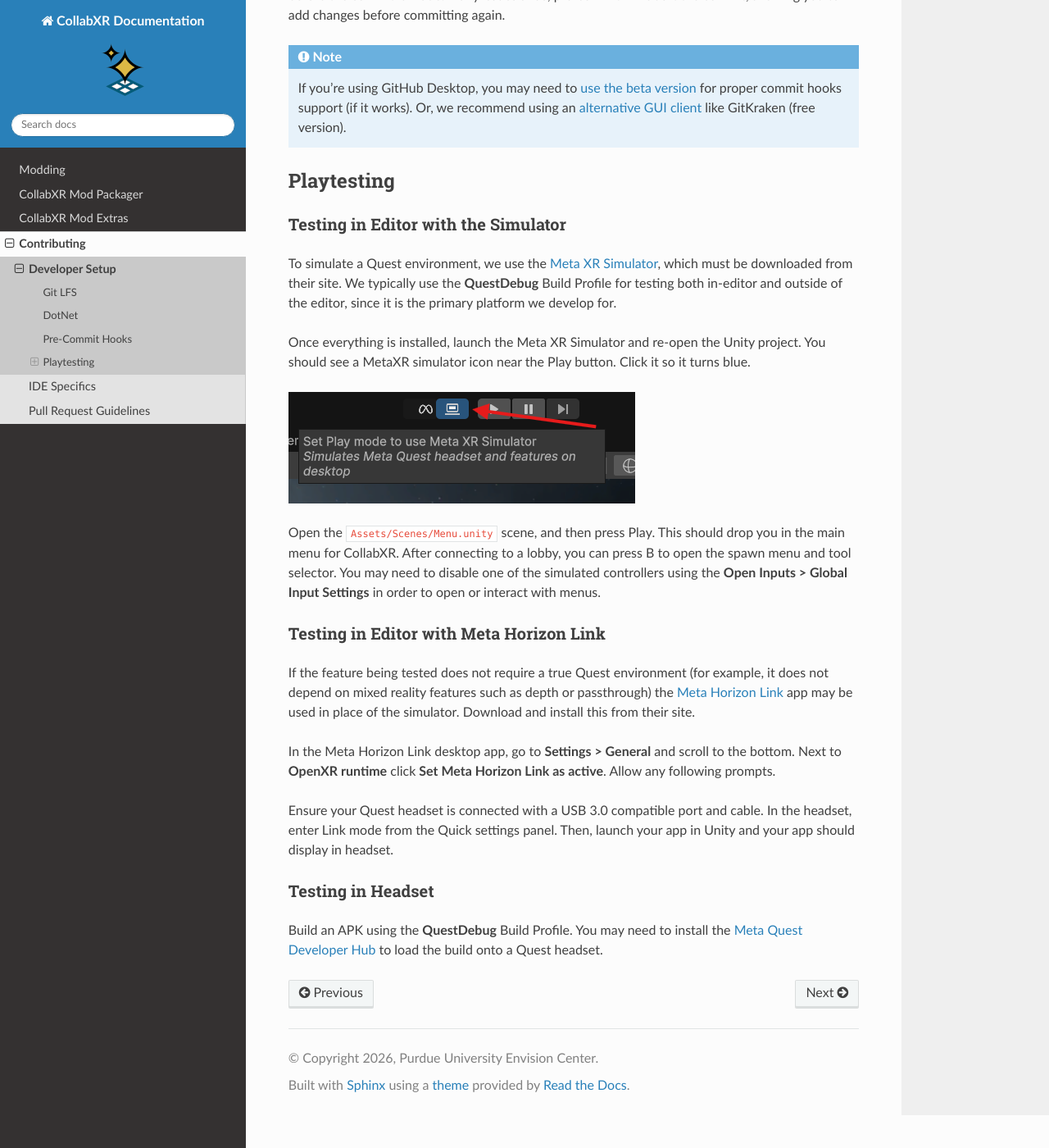
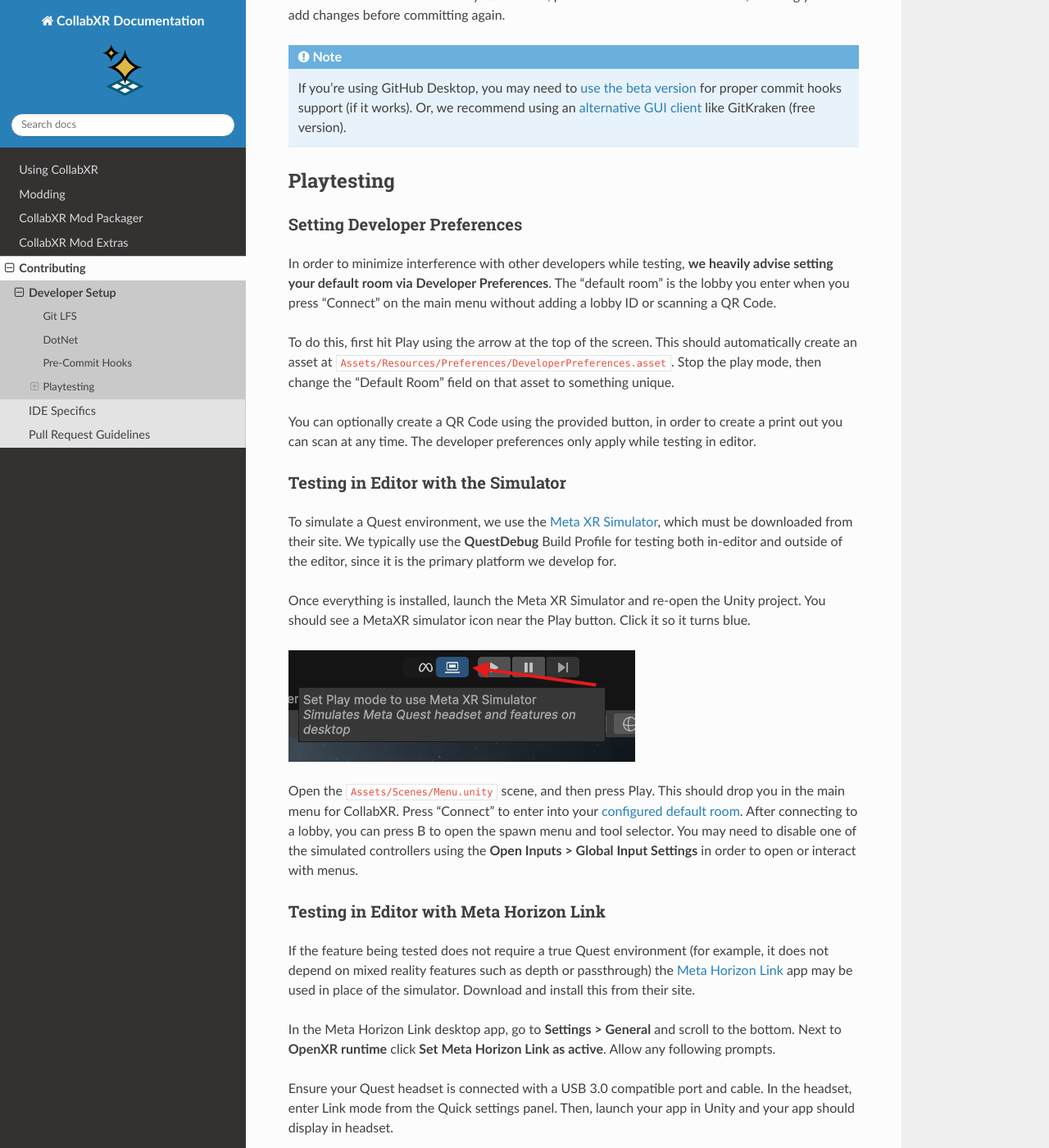
Before and after one commit to Envision-Center/CollabXR-Documentation, a Sphinx documentation site: the page built from docs/source/contribution/setup.rst, in a window 1280 px wide and 1400 px high, scrolled down 1343 px. Shown: the whole window at 82% size. Built offline with Sphinx 7.4.7 and the Read the Docs theme 3.1.0, drawn with Linux system fonts in a browser that asks for light colours.

Commit message:
Add instructions for joining/creating a CollabXR lobby (#8)
* initial draft for setting up a CollabXR lobby

* various tweaks

```diff
--- /dev/null
+++ b/docs/source/collab.rst
@@ -0,0 +1,8 @@
+Using CollabXR
+========================
+
+.. toctree::
+	:maxdepth: 3
+	:glob:
+
+	collab/setup
--- a/docs/source/contribution.rst
+++ b/docs/source/contribution.rst
@@ -6,7 +6,7 @@
 .. _set up your dev environment: contribution/setup.html
 
 .. toctree::
-	:maxdepth: 2
+	:maxdepth: 3
 	:glob:
 
 	contribution/setup
--- a/docs/source/contribution/setup.rst
+++ b/docs/source/contribution/setup.rst
@@ -74,6 +74,21 @@
 Playtesting
 ------------------
 
+.. _section configure default room:
+
+Setting Developer Preferences
+^^^^^^^^^^^^^^^^^^^^^^^^^^^^^^^^
+
+In order to minimize interference with other developers while testing, **we heavily advise setting your default room via Developer Preferences**.
+The "default room" is the lobby you enter when you press "Connect" on the main menu without adding a lobby ID or scanning a QR Code.
+
+To do this, first hit Play using the arrow at the top of the screen.
+This should automatically create an asset at ``Assets/Resources/Preferences/DeveloperPreferences.asset``.
+Stop the play mode, then change the "Default Room" field on that asset to something unique.
+
+You can optionally create a QR Code using the provided button, in order to create a print out you can scan at any time.
+The developer preferences only apply while testing in editor.
+
 Testing in Editor with the Simulator
 ^^^^^^^^^^^^^^^^^^^^^^^^^^^^^^^^^^^^^^
 
@@ -86,7 +101,7 @@
 .. image:: /images/metaxr_simulator_arm.png
 
 Open the ``Assets/Scenes/Menu.unity`` scene, and then press Play.
-This should drop you in the main menu for CollabXR.
+This should drop you in the main menu for CollabXR. Press "Connect" to enter into your `configured default room <section configure default room>`_.
 After connecting to a lobby, you can press B to open the spawn menu and tool selector.
 You may need to disable one of the simulated controllers using the **Open Inputs > Global Input Settings** in order to open or interact with menus.
 
--- a/docs/source/index.rst
+++ b/docs/source/index.rst
@@ -22,6 +22,7 @@
 .. toctree::
    :maxdepth: 2
 
+   collab
    modding
    modpackager
    modextras
--- a/docs/source/modextras.rst
+++ b/docs/source/modextras.rst
@@ -6,7 +6,7 @@
 As a rule of thumb, MonoBehaviors in this package should have tooltips to assist in understanding and working with components.
 
 .. toctree::
-	:maxdepth: 2
+	:maxdepth: 3
 	:glob:
 
 	modextras/*
```
Also changed, not shown: docs/source/collab/setup.rst (added, +83 -0 lines), docs/source/modpackager.rst (+4 -3 lines).
